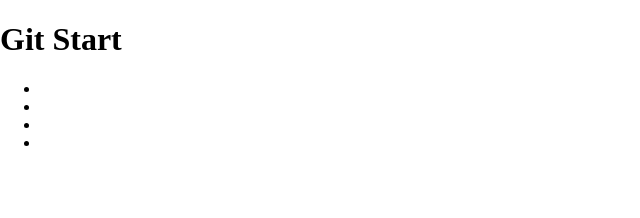
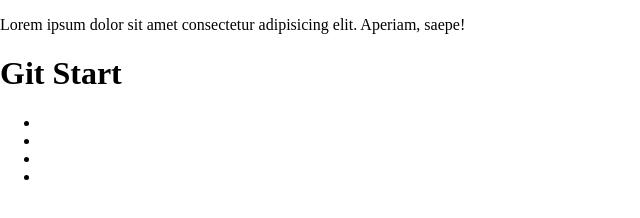
Before and after one commit to Navi-coM/Gr080621-test, a plain HTML site: page index.html in a window 1280 px wide. Shown: the whole page, without its empty margins (0-640 px from the left). Drawn offline with Linux system fonts and the light colour scheme.

Commit message:
Added header block

```diff
--- a/index.html
+++ b/index.html
@@ -10,6 +10,9 @@
 </head>
 
 <body>
+    <header class="header">
+        <p>Lorem ipsum dolor sit amet consectetur adipisicing elit. Aperiam, saepe!</p>
+    </header>
     <h1>Git Start</h1>
     <nav class="nav">
         <ul class="menu">
```
